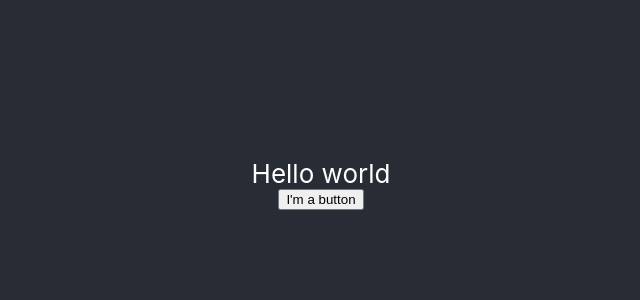
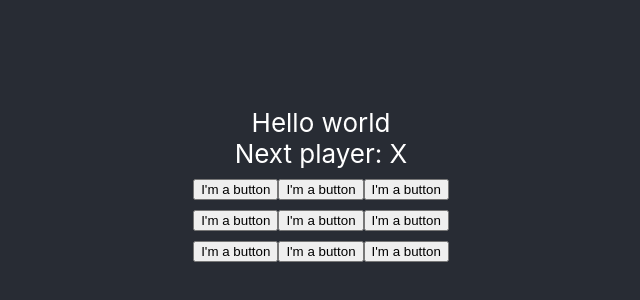
Before and after one commit to tleffert/react-starter, a React (Create React App) app: page / in a window 1280 px wide. Shown: the part 216-516 px from the top of the page, without its empty margins (319-959 px from the left). Built offline with nearby package versions, Linux system fonts and the light colour scheme.

Commit message:
Added a Board component that will display the game board

```diff
--- a/src/App.tsx
+++ b/src/App.tsx
@@ -3,6 +3,7 @@ import logo from './logo.svg';
 import './App.css';
 
 import { Square } from './square/Square';
+import { Board } from './board/Board';
 
 const App: React.FC = () => {
   return (
@@ -11,7 +12,7 @@ const App: React.FC = () => {
         <div>
           Hello world
         </div>
-        <Square owner="'X'"/>
+        <Board />
       </header>
     </div>
   );
--- /dev/null
+++ b/src/board/Board.tsx
@@ -0,0 +1,31 @@
+import React, { Component } from 'react';
+
+import { Square } from '../square/Square';
+
+export class Board extends Component {
+
+  render() {
+    const status = 'Next player: X';
+
+    return (
+      <div>
+        <div className="status">{status}</div>
+        <div className="board-row">
+            <Square owner="'-'"/>
+            <Square owner="'-'"/>
+            <Square owner="'-'"/>
+        </div>
+        <div className="board-row">
+            <Square owner="'-'"/>
+            <Square owner="'-'"/>
+            <Square owner="'-'"/>
+        </div>
+        <div className="board-row">
+            <Square owner="'-'"/>
+            <Square owner="'-'"/>
+            <Square owner="'-'"/>
+        </div>
+      </div>
+    );
+  }
+}
```
